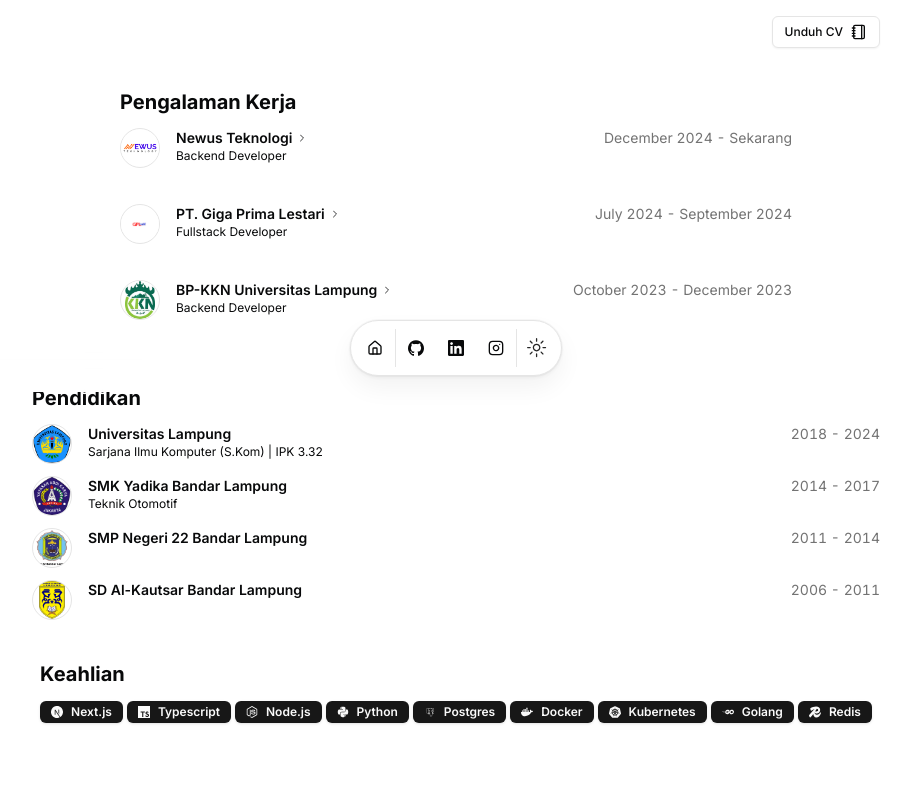
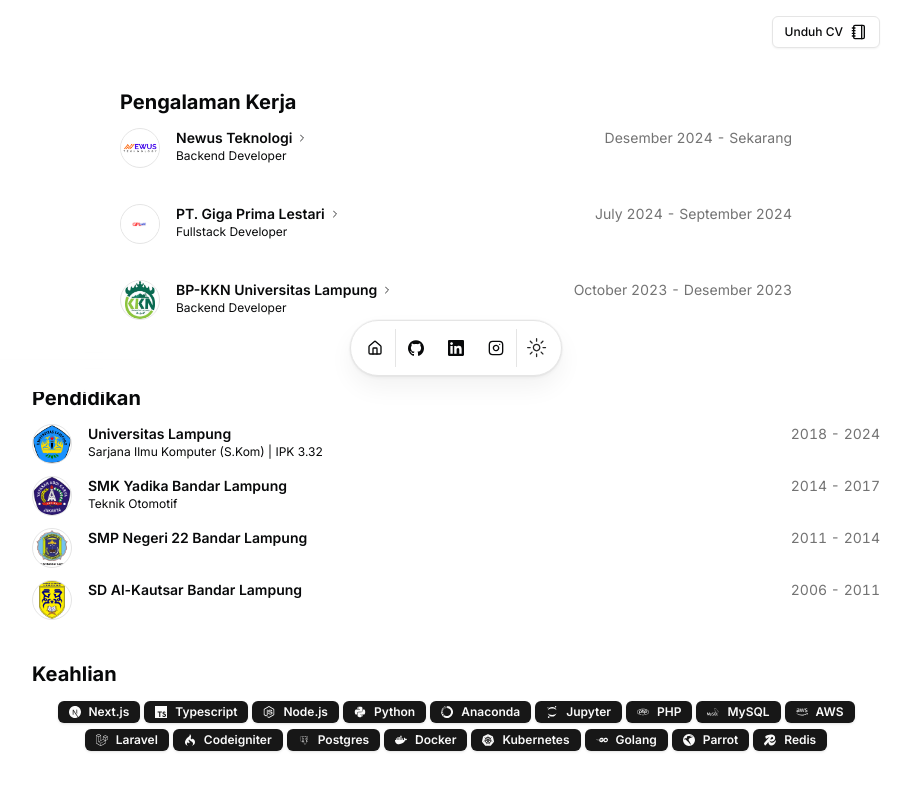
Before and after one commit to Tnembull/tnembull.github.io, a Next.js app: page / in a window 1280 px wide. Shown: the part 408-1200 px from the top of the page, without its empty margins (184-1095 px from the left). Built offline with nearby package versions, Linux system fonts and the light colour scheme.

Commit message:
Feat: Keahlian

```diff
--- a/src/data/resume.tsx
+++ b/src/data/resume.tsx
@@ -1,8 +1,8 @@
 import { Icons } from "@/components/icons";
 import { HomeIcon, NotebookIcon, Play } from "lucide-react";
 import { DiPostgresql } from "react-icons/di";
-import { FaDocker, FaNodeJs, FaPython } from "react-icons/fa";
-import { SiAppwrite, SiGo, SiKubernetes, SiRedis } from "react-icons/si";
+import { FaAws, FaDocker, FaLaravel, FaNodeJs, FaPhp, FaPython } from "react-icons/fa";
+import { SiAnaconda, SiCodeigniter, SiGo, SiJupyter, SiKubernetes, SiMysql, SiParrotsecurity, SiRedis } from "react-icons/si";
 
 export const DATA = {
   name: "Muhammad Nur Ashiddiqi",
@@ -35,6 +35,34 @@ export const DATA = {
       icon: <FaPython className="size-3" />,
     },
     {
+      name: "Anaconda",
+      icon: <SiAnaconda className="size-3" />,
+    },
+    {
+      name: "Jupyter",
+      icon: <SiJupyter className="size-3" />,
+    },
+    {
+      name: "PHP",
+      icon: <FaPhp className="size-3" />,
+    },
+    {
+      name: "MySQL",
+      icon: <SiMysql className="size-3" />,
+    },
+    {
+      name: "AWS",
+      icon: <FaAws className="size-3" />,
+    },
+    {
+      name: "Laravel",
+      icon: <FaLaravel className="size-3" />,
+    },
+    {
+      name: "Codeigniter",
+      icon: <SiCodeigniter className="size-3" />,
+    },
+    {
       name: "Postgres",
       icon: <DiPostgresql className="size-3" />,
     },
@@ -49,6 +77,10 @@ export const DATA = {
     {
       name: "Golang",
       icon: <SiGo className="size-3" />,
+    },
+    {
+      name: "Parrot",
+      icon: <SiParrotsecurity className="size-3" />,
     },
     {
       name: "Redis",
@@ -97,7 +129,7 @@ work: [
       location: "WFO, Bandar Lampung, Indonesia",
       title: "Backend Developer",
       logoUrl: "/work-experience/newus.png",
-      start: "December 2024",
+      start: "Desember 2024",
       end: "Sekarang",
       description: [
         "- Mengembangkan dan merapikan API berbasis Node.js/Express & Prisma untuk aplikasi E-Gov dan internal product.",
@@ -141,7 +173,7 @@ work: [
       title: "Backend Developer",
       logoUrl: "/work-experience/kkn.png",
       start: "October 2023",
-      end: "December 2023",
+      end: "Desember 2023",
       description: [
         "- Pengembangan fitur backend untuk kebutuhan operasional KKN dan automasi pelaporan.",
         "- Menyusun dokumentasi API dan pipeline sederhana untuk deployment.",
```
